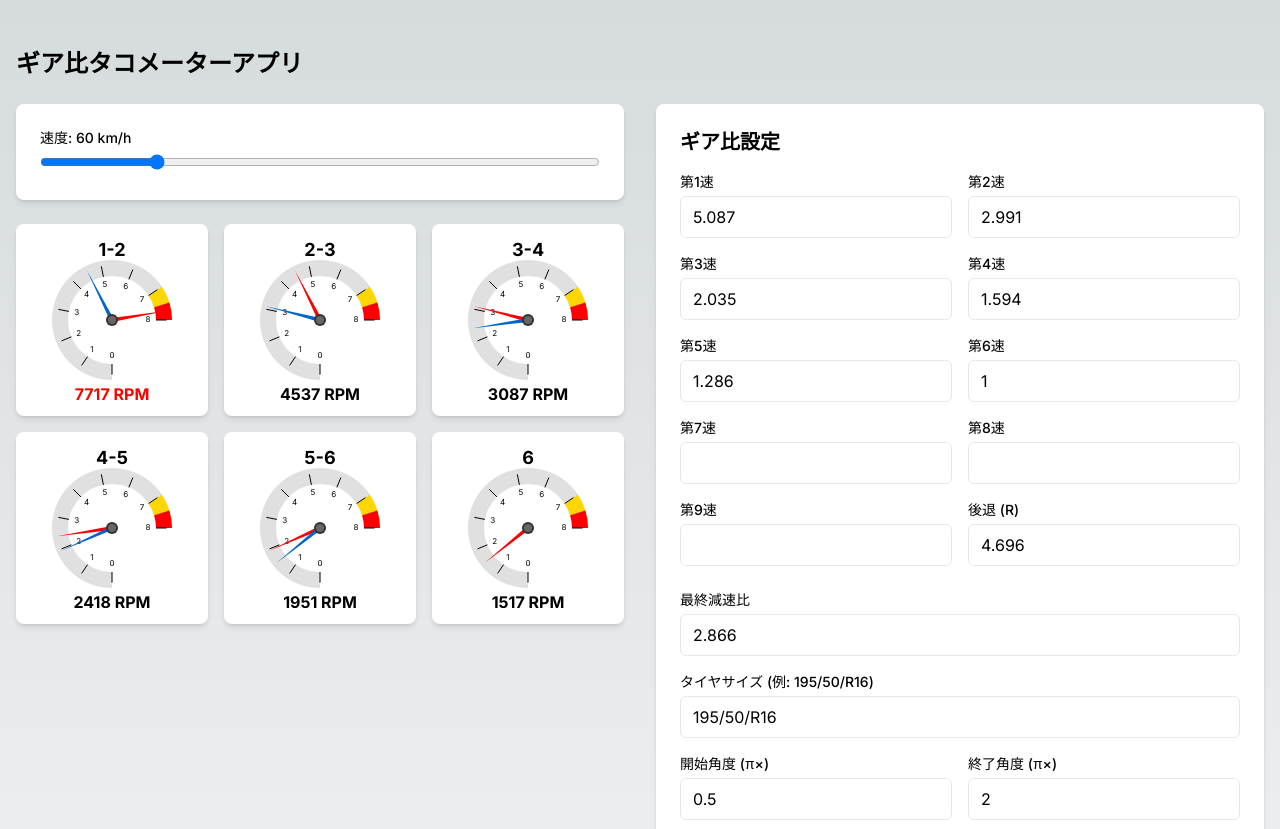
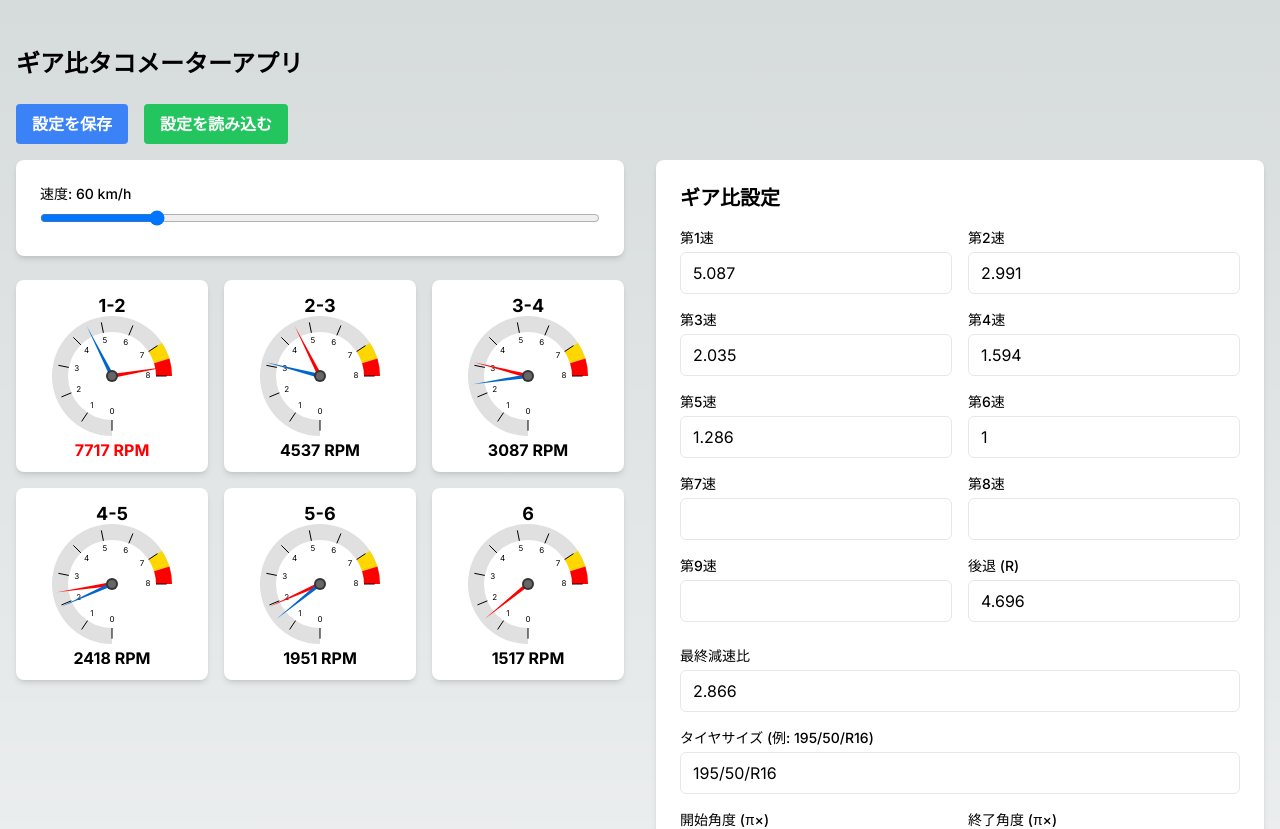
Before and after one commit to haruwo/taco-web, a Next.js app: page / in a window 1280 px wide. Shown: the top 829 px of the page. Built offline with nearby package versions, Linux system fonts and the light colour scheme.

Commit message:
Add save/load

```diff
--- a/package.json
+++ b/package.json
@@ -14,6 +14,7 @@
   "dependencies": {
     "autoprefixer": "^10.4.16",
     "d3": "^7.8.5",
+    "js-yaml": "^4.1.0",
     "next": "^15.2.2",
     "postcss": "^8.4.32",
     "react": "^18.2.0",
@@ -31,6 +32,7 @@
     "@storybook/test": "^8.6.4",
     "@types/d3": "^7.4.3",
     "@types/jest": "^29.5.14",
+    "@types/js-yaml": "^4.0.9",
     "@types/node": "^20.10.5",
     "@types/react": "^18.2.45",
     "@types/react-dom": "^18.2.18",
--- a/src/components/GearRatioForm.tsx
+++ b/src/components/GearRatioForm.tsx
@@ -2,8 +2,33 @@ import React, { useState, useEffect, useRef } from 'react';
 import Tachometer from './Tachometer';
 import { calculateRPMForAllGears } from '@/lib/rpmCalculator';
 import { calculateTireDiameter, calculateTireCircumference, calculateRotationsPerKm } from '@/lib/tireCalculator';
+import { dump as yamlDump, load as yamlLoad } from 'js-yaml';
 
 interface GearRatioFormProps { }
+
+// 設定のインターフェース
+interface Settings {
+    gearRatios: {
+        first: number;
+        second: number;
+        third: number;
+        fourth: number;
+        fifth: number;
+        sixth: number;
+        seventh: number;
+        eighth: number;
+        ninth: number;
+        reverse: number;
+    };
+    finalDriveRatio: number;
+    tireSize: string;
+    yellowZone: number;
+    redZone: number;
+    maxRpm: number;
+    startAngle: number;
+    endAngle: number;
+    columnsCount: number;
+}
 
 const GearRatioForm: React.FC<GearRatioFormProps> = () => {
     // デフォルト値
@@ -201,9 +226,81 @@ const GearRatioForm: React.FC<GearRatioFormProps> = () => {
         }
     };
 
+    // 設定を保存する関数
+    const saveSettings = () => {
+        const settings: Settings = {
+            gearRatios,
+            finalDriveRatio,
+            tireSize,
+            yellowZone,
+            redZone,
+            maxRpm,
+            startAngle,
+            endAngle,
+            columnsCount
+        };
+
+        const yamlStr = yamlDump(settings);
+        const blob = new Blob([yamlStr], { type: 'text/yaml' });
+        const url = URL.createObjectURL(blob);
+        const a = document.createElement('a');
+        a.href = url;
+        a.download = 'gear_settings.yaml';
+        document.body.appendChild(a);
+        a.click();
+        document.body.removeChild(a);
+        URL.revokeObjectURL(url);
+    };
+
+    // 設定を読み込む関数
+    const loadSettings = (event: React.ChangeEvent<HTMLInputElement>) => {
+        const file = event.target.files?.[0];
+        if (!file) return;
+
+        const reader = new FileReader();
+        reader.onload = (e) => {
+            try {
+                const yamlStr = e.target?.result as string;
+                const settings = yamlLoad(yamlStr) as Settings;
+
+                setGearRatios(settings.gearRatios);
+                setFinalDriveRatio(settings.finalDriveRatio);
+                setTireSize(settings.tireSize);
+                setYellowZone(settings.yellowZone);
+                setRedZone(settings.redZone);
+                setMaxRpm(settings.maxRpm);
+                setStartAngle(settings.startAngle);
+                setEndAngle(settings.endAngle);
+                setColumnsCount(settings.columnsCount);
+            } catch (error) {
+                console.error('設定ファイルの読み込みに失敗しました:', error);
+                alert('設定ファイルの読み込みに失敗しました。ファイル形式を確認してください。');
+            }
+        };
+        reader.readAsText(file);
+    };
+
     return (
         <div className="container mx-auto p-4">
             <h1 className="text-2xl font-bold mb-6">ギア比タコメーターアプリ</h1>
+
+            <div className="mb-4 flex gap-4">
+                <button
+                    onClick={saveSettings}
+                    className="bg-blue-500 hover:bg-blue-700 text-white font-bold py-2 px-4 rounded"
+                >
+                    設定を保存
+                </button>
+                <label className="bg-green-500 hover:bg-green-700 text-white font-bold py-2 px-4 rounded cursor-pointer">
+                    設定を読み込む
+                    <input
+                        type="file"
+                        accept=".yaml,.yml"
+                        onChange={loadSettings}
+                        className="hidden"
+                    />
+                </label>
+            </div>
 
             <div className="grid grid-cols-1 md:grid-cols-2 gap-8">
                 {/* タコメーター表示 */}
```
Also changed, not shown: 1 other file (tests, documents, lock files or other folders).
